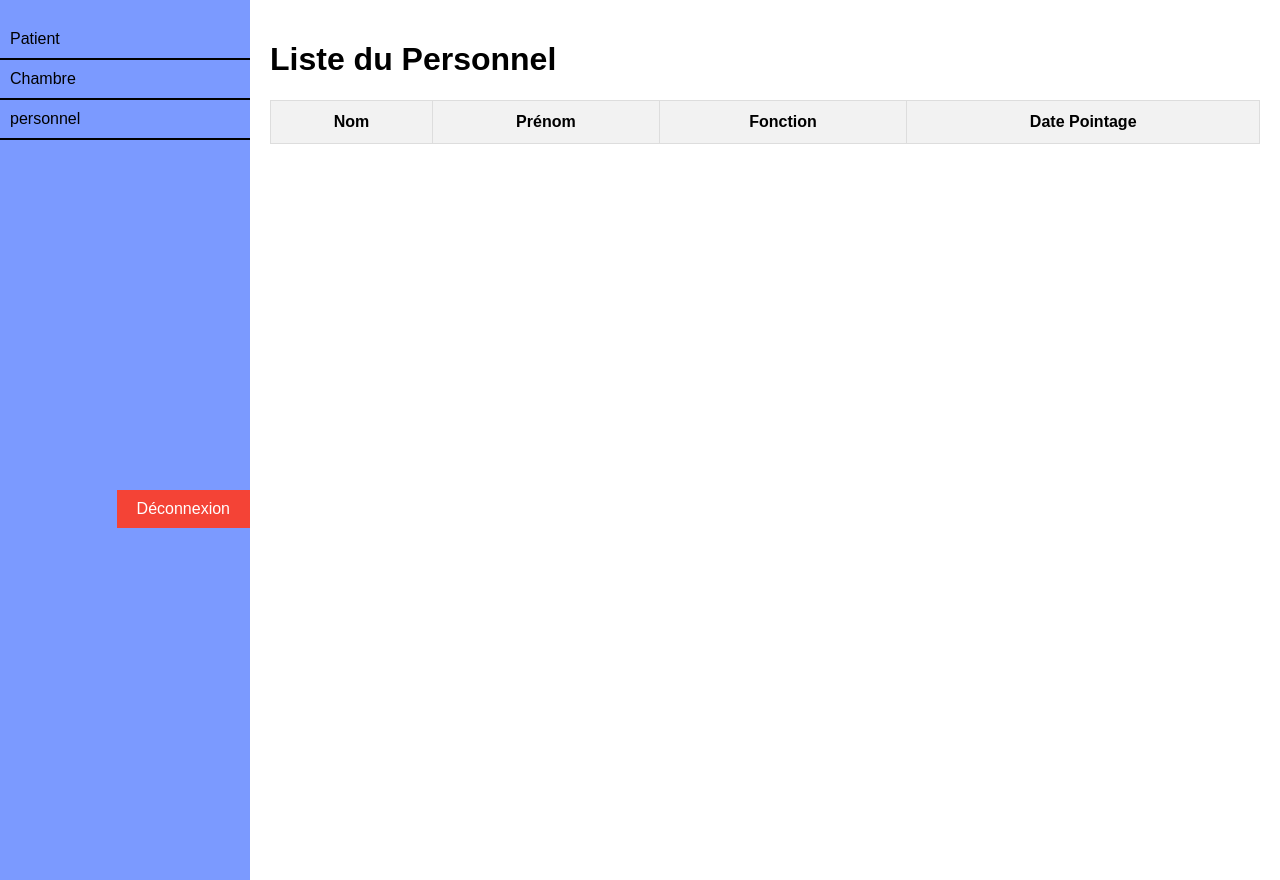
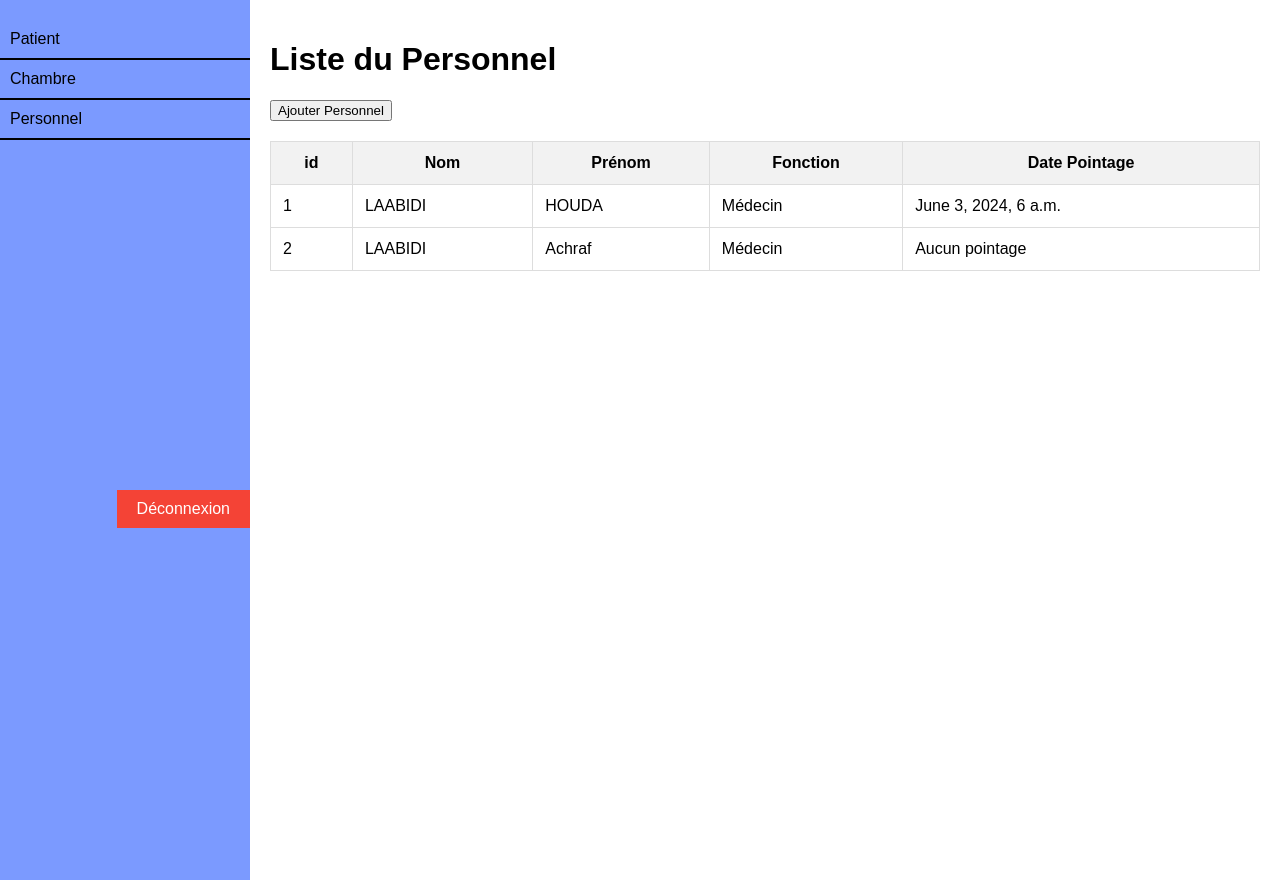
Before and after one commit to ridaouiafaf/SmartHospitalRoom, a Django app: page /personnel/ in a window 1280 px wide. Run offline with Django 5.2, Linux system fonts and the light colour scheme; data comes from the database, SQL or seed files in the repository; lists and menus that the app fills with data are empty.

Commit message:
fin d application

```diff
--- a/myapp/admin.py
+++ b/myapp/admin.py
@@ -4,3 +4,4 @@
 admin.site.register(Chambre)
 admin.site.register(Personnel)
 admin.site.register(Patient)
+admin.site.register(Pointage)
--- a/myapp/models.py
+++ b/myapp/models.py
@@ -30,11 +30,16 @@
         return f"Patient {self.nom} {self.prenom}"
 
 class Personnel(models.Model):
+    id_personne = models.IntegerField(primary_key=True)
     nom = models.CharField(max_length=100)
     prenom = models.CharField(max_length=100)
     est_medecin = models.BooleanField(default=False)
-    fonctionnalite = models.CharField(max_length=100)  # Ajout du champ fonctionnalité
-    date_pointage = models.DateTimeField(null=True, blank=True)  # Nouveau champ
+    fonctionnalite = models.CharField(max_length=100)
 
     def __str__(self):
         return f"{self.nom} {self.prenom}"
+
+class Pointage(models.Model):
+    id = models.AutoField(primary_key=True)
+    date_pointage = models.DateTimeField(null=True, blank=True)
+    personnel = models.ForeignKey(Personnel, on_delete=models.CASCADE)
--- a/myapp/templates/personnel.html
+++ b/myapp/templates/personnel.html
@@ -6,6 +6,7 @@
     <meta name="viewport" content="width=device-width, initial-scale=1.0">
     <title>Liste du Personnel</title>
     <style>
+
         body {
             font-family: Arial, sans-serif;
             margin: 0;
@@ -86,16 +87,15 @@
 </head>
 
 <body>
-
     <div class="sidebar">
         <div class="sidebar_elmt">
-            <a href="#">Patient</a>
+            <a href="{% url 'patient' %}">Patient</a>
         </div>
         <div class="sidebar_elmt">
             <a href="{% url 'chambre' %}">Chambre</a>
         </div>
         <div class="sidebar_elmt">
-            <a href="{% url 'personnel' %}">personnel</a>
+            <a href="{% url 'personnel' %}">Personnel</a>
         </div>
         <div style="text-align: right; margin-top: 140%;">
             <form action="{% url 'logout' %}" method="post">
@@ -106,13 +106,14 @@
         </div>
     </div>
 
-
     <div class="content">
         <h1>Liste du Personnel</h1>
+        <button id="addPersonnelBtn" style="margin-bottom: 20px;">Ajouter Personnel</button>
         <!-- Tableau des personnels -->
         <table style="width: 100%; border-collapse: collapse;">
             <thead>
                 <tr style="background-color: #f2f2f2;">
+                    <th style="padding: 12px; border: 1px solid #ddd;">id</th>
                     <th style="padding: 12px; border: 1px solid #ddd;">Nom</th>
                     <th style="padding: 12px; border: 1px solid #ddd;">Prénom</th>
                     <th style="padding: 12px; border: 1px solid #ddd;">Fonction</th>
@@ -120,17 +121,69 @@
                 </tr>
             </thead>
             <tbody>
-                {% for personnel in personnel %}
+                {% for personnel in personnels %}
                 <tr>
+                    <td style="padding: 12px; border: 1px solid #ddd;">{{ personnel.id_personne }}</td>
                     <td style="padding: 12px; border: 1px solid #ddd;">{{ personnel.nom }}</td>
                     <td style="padding: 12px; border: 1px solid #ddd;">{{ personnel.prenom }}</td>
                     <td style="padding: 12px; border: 1px solid #ddd;">{% if personnel.est_medecin %}Médecin{% else %}Infirmier{% endif %}</td>
-                    <td style="padding: 12px; border: 1px solid #ddd;">{{ personnel.date_pointage }}</td>
+                    <td style="padding: 12px; border: 1px solid #ddd;">
+                        {%if personnel.pointage_set.all%}
+                        {% for pointage in personnel.pointage_set.all %}
+                        {{ pointage.date_pointage }}<br>
+                        {% endfor %}
+                        {%else%}
+                        Aucun pointage
+                        {% endif %}
+                    </td>
                 </tr>
                 {% endfor %}
             </tbody>
         </table>
     </div>
+
+    <!-- Fenêtre modale -->
+    <div id="myModal" class="modal">
+        <div class="modal-content">
+            <span class="close">&times;</span>
+            <h2>Ajouter Personnel</h2>
+            <form id="addPersonnelForm" method="post" action="{% url 'add_personnel' %}">
+                {% csrf_token %}
+                <label for="nom">Nom:</label><br>
+                <input type="text" id="nom" name="nom"><br>
+                <label for="prenom">Prénom:</label><br>
+                <input type="text" id="prenom" name="prenom"><br>
+                <label for="est_medecin">Est Médecin:</label><br>
+                <input type="checkbox" id="est_medecin" name="est_medecin"><br>
+                <label for="fonctionnalite">Fonctionnalité:</label><br>
+                <input type="text" id="fonctionnalite" name="fonctionnalite"><br><br>
+                <button type="submit">Ajouter</button>
+            </form>
+        </div>
+    </div>
+    <script>
+        document.addEventListener('DOMContentLoaded', function() {
+            var modal = document.getElementById("myModal");
+            var btn = document.getElementById("addPersonnelBtn");
+            var span = document.getElementsByClassName("close")[0];
+
+            btn.onclick = function() {
+                modal.style.display = "block";
+            }
+
+            span.onclick = function() {
+                modal.style.display = "none";
+            }
+
+            window.onclick = function(event) {
+                if (event.target == modal) {
+                    modal.style.display = "none";
+                }
+            }
+        });
+        </script>
+
 </body>
 
+
 </html>
--- a/myapp/urls.py
+++ b/myapp/urls.py
@@ -10,7 +10,7 @@
     path('logout/', LogoutView.as_view(), name='logout'),
     path('patient/', patient, name='patient'),
     path('ajouter/', ajouter_patient, name='ajouter_patient'),
-    path('', personnel, name='personnel'),
     path('personnel/', personnel, name='personnel'),
+    path('ajouter_personnel/', ajouter_personnel, name='add_personnel'),
 
 ]
--- a/myapp/views.py
+++ b/myapp/views.py
@@ -63,6 +63,7 @@
     if request.method == 'POST':
         form = PatientForm(request.POST)
         chambre=request.POST.get('chambre')
+        print(chambre)
         date_entree = datetime.strptime(request.POST.get('date_entree'), '%Y-%m-%d').date()
         date_sortie = datetime.strptime(request.POST.get('date_sortie'), '%Y-%m-%d').date()
 
@@ -99,12 +100,9 @@
 def patient(request):
     user_id = request.session.get('user_id')
     patients = Patient.objects.all()
+    chambres = Chambre.objects.all()
+    return render(request, 'patient.html', {'patients': patients, 'chambres':chambres , 'user_id': user_id})
 
-    return render(request, 'patient.html', {'patients': patients, 'user_id': user_id})
-
-
-from django.shortcuts import render
-from .models import Personnel
 
 def personnel(request):
     if request.method == 'POST':
@@ -116,3 +114,17 @@
     else:
         personnels = Personnel.objects.all()
         return render(request, 'personnel.html', {'personnels': personnels})
+
+
+def ajouter_personnel(request):
+    if request.method == 'POST':
+        nom = request.POST.get('nom')
+        prenom = request.POST.get('prenom')
+        est_medecin = 'est_medecin' in request.POST
+        fonctionnalite = request.POST.get('fonctionnalite')
+        personnel = Personnel(nom=nom, prenom=prenom, est_medecin=est_medecin, fonctionnalite=fonctionnalite)
+        personnel.save()
+        return redirect('personnel')
+    else:
+        personnels = Personnel.objects.all()
+        return render(request, 'personnel.html', {'personnels': personnels})
```
Also changed, not shown: myapp/forms.py (+6 -5 lines), myapp/templates/patient.html (+1 -20 lines), db.sqlite3, myapp/migrations/0002_remove_patient_chambre.py (added), myapp/migrations/0003_patient_chambre.py (added), myapp/migrations/0004_alter_patient_chambre.py (added), myapp/migrations/0005_remove_personnel_date_pointage_remove_personnel_id_and_more.py (added), myapp/migrations/0006_rename_id_personne_pointage_personnel.py (added).
